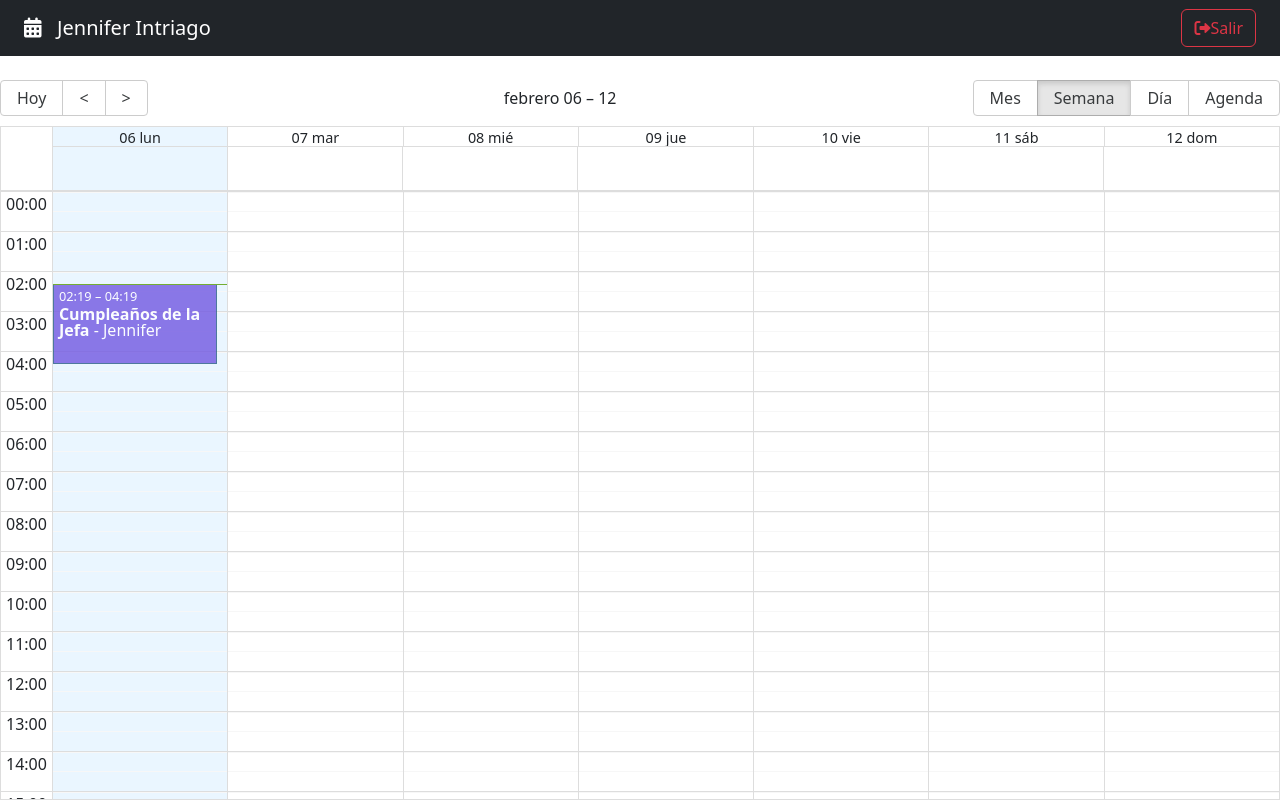
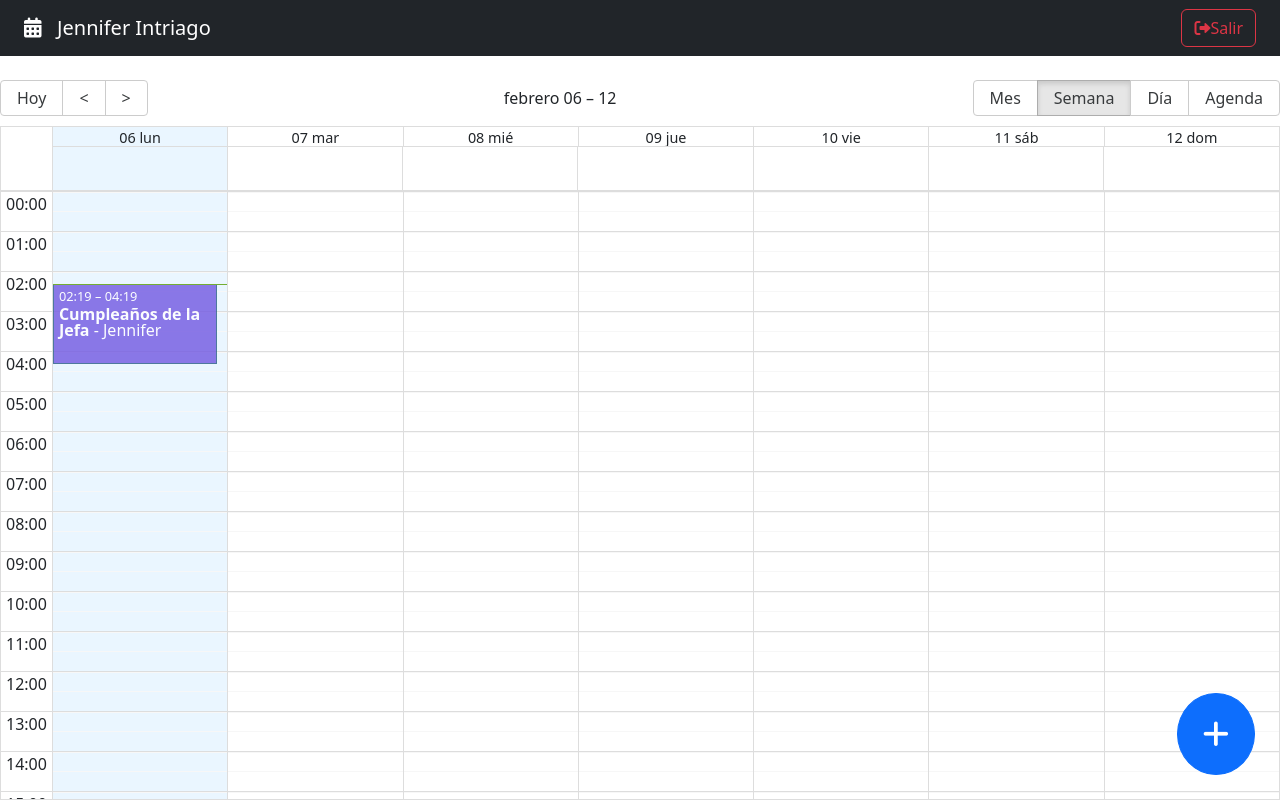
Before and after one commit to jennIntriago/calendar-app, a React (Vite) app: page /auth in a window 1280 px wide. Built offline with nearby package versions, Linux system fonts and the light colour scheme.

Commit message:
preparar la creacion de un nuevo evento

```diff
--- a/src/calendar/components/CalendarModal.jsx
+++ b/src/calendar/components/CalendarModal.jsx
@@ -1,12 +1,12 @@
 import { addHours, differenceInSeconds } from "date-fns";
-import { useMemo, useState } from "react";
+import { useEffect, useMemo, useState } from "react";
 import Modal from "react-modal";
 import DatePicker, { registerLocale } from "react-datepicker";
 import "react-datepicker/dist/react-datepicker.css";
 import es from "date-fns/locale/es";
 import Swal from "sweetalert2";
 import "sweetalert2/dist/sweetalert2.min.css";
-import { useUiStore } from "../../hooks";
+import { useCalendarStore, useUiStore } from "../../hooks";
 
 registerLocale("es", es);
 
@@ -24,6 +24,7 @@ Modal.setAppElement("#root");
 
 export const CalendarModal = () => {
   const { isDateModalOpen, closeDateModal } = useUiStore();
+  const { activeEvent } = useCalendarStore();
 
   const [formSubmitted, setFormSubmitted] = useState(false);
 
@@ -39,6 +40,12 @@ export const CalendarModal = () => {
     if (!formSubmitted) return "";
     return formValues.title.length > 0 ? "" : "is-invalid";
   }, [formValues.title, formSubmitted]);
+
+  useEffect(() => {
+    if (activeEvent !== null) {
+      setFormValues({ ...activeEvent });
+    }
+  }, [activeEvent]);
 
   const onInputChanged = ({ target }) => {
     setFormValues({ ...formValues, [target.name]: target.value });
--- /dev/null
+++ b/src/calendar/components/FabAddNew.jsx
@@ -0,0 +1,27 @@
+import { addHours } from "date-fns";
+import { useCalendarStore, useUiStore } from "../../hooks";
+
+export const FabAddNew = () => {
+  const { openDateModal } = useUiStore();
+  const { setActiveEvent } = useCalendarStore();
+
+  const hanldeClicNew = () => {
+    setActiveEvent({
+      title: "",
+      notes: "",
+      start: new Date(),
+      end: addHours(new Date(), 2), //suma dos horas al evento
+      bgColor: "#fafafa",
+      user: {
+        _id: "123",
+        name: "Jennifer",
+      },
+    });
+    openDateModal();
+  };
+  return (
+    <button className="btn btn-primary fab" onClick={hanldeClicNew}>
+      <i className="fas fa-plus"></i>
+    </button>
+  );
+};
--- a/src/calendar/index.js
+++ b/src/calendar/index.js
@@ -2,3 +2,4 @@ export * from "./pages/CalendarPage";
 export * from "./components/Navbar";
 export * from "./components/CalendarEvent";
 export * from "./components/CalendarModal";
+export * from "./components/FabAddNew";
--- a/src/calendar/pages/CalendarPage.jsx
+++ b/src/calendar/pages/CalendarPage.jsx
@@ -1,14 +1,13 @@
 import { Calendar } from "react-big-calendar";
 import "react-big-calendar/lib/css/react-big-calendar.css";
-import { addHours } from "date-fns";
-import { CalendarEvent, CalendarModal, Navbar } from "../";
+import { CalendarEvent, CalendarModal, FabAddNew, Navbar } from "../";
 import { localizer, getMessagesES } from "../../helpers";
 import { useState } from "react";
 import { useUiStore, useCalendarStore } from "../../hooks";
 
 export const CalendarPage = () => {
   const { openDateModal } = useUiStore();
-  const { events } = useCalendarStore();
+  const { events, setActiveEvent } = useCalendarStore();
   const [lastView, setLastView] = useState(
     localStorage.getItem("lastView") || "week"
   );
@@ -29,7 +28,8 @@ export const CalendarPage = () => {
   };
 
   const onSelect = (event) => {
-    console.log({ click: event });
+    // console.log({ click: event });
+    setActiveEvent(event);
   };
   const onViewChanged = (event) => {
     console.log({ viewChange: event });
@@ -59,6 +59,7 @@ export const CalendarPage = () => {
         onView={onViewChanged}
       />
       <CalendarModal />
+      <FabAddNew />
     </>
   );
 };
--- a/src/hooks/useCalendarStore.js
+++ b/src/hooks/useCalendarStore.js
@@ -1,14 +1,19 @@
 import { useDispatch, useSelector } from "react-redux";
+import { onSetActiveEvent } from "../store";
 
 export const useCalendarStore = () => {
   const dispatch = useDispatch();
   const { events, activeEvent } = useSelector((state) => state.calendar);
 
+  const setActiveEvent = (calendarEvent) => {
+    dispatch(onSetActiveEvent(calendarEvent));
+  };
   return {
     //* Propiedades
     events,
     activeEvent,
 
     //* Metodos
+    setActiveEvent,
   };
 };
--- a/src/store/calendar/calendarSlice.js
+++ b/src/store/calendar/calendarSlice.js
@@ -2,6 +2,7 @@ import { createSlice } from "@reduxjs/toolkit";
 import { addHours } from "date-fns";
 
 const tempEvent = {
+  _id: new Date().getTime(),
   title: "Cumpleaños de la Jefa",
   notes: "Hay que comprar el pastel",
   start: new Date(),
@@ -20,11 +21,11 @@ export const calendarSlice = createSlice({
     activeEvent: null,
   },
   reducers: {
-    increment: (state /* action */) => {
-      state.counter += 1;
+    onSetActiveEvent: (state, { payload }) => {
+      state.activeEvent = payload;
     },
   },
 });
 
 // Action creators are generated for each case reducer function
-export const { increment } = calendarSlice.actions;
+export const { onSetActiveEvent } = calendarSlice.actions;
--- a/src/styles.css
+++ b/src/styles.css
@@ -38,3 +38,13 @@
   outline: none;
   padding: 10px;
 }
+
+.fab{
+  border-radius: 100%;
+  bottom: 25px;
+  font-size: 30px;
+  padding: 25px;
+  position: fixed;
+  right: 25px;
+
+}
```
